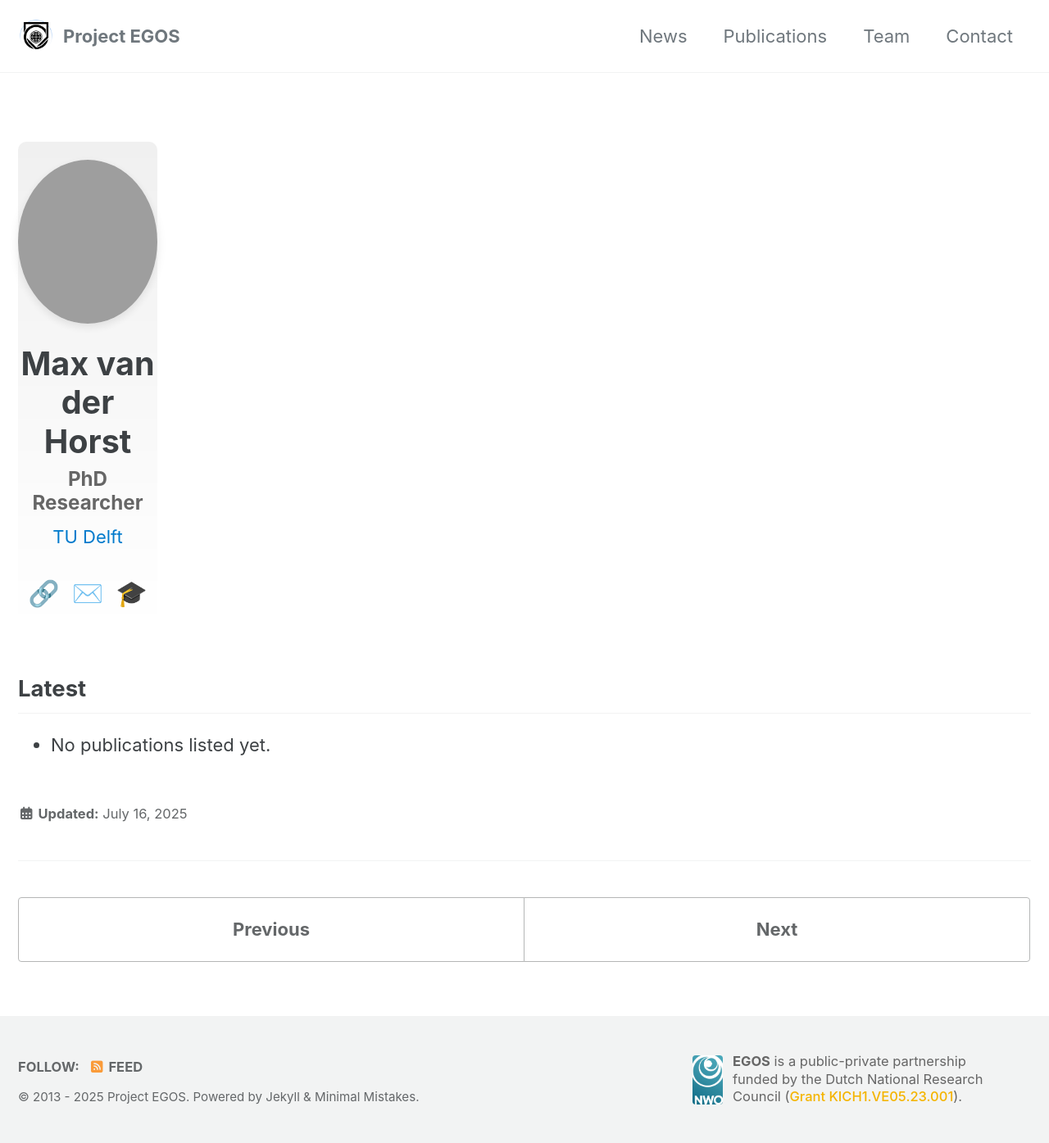
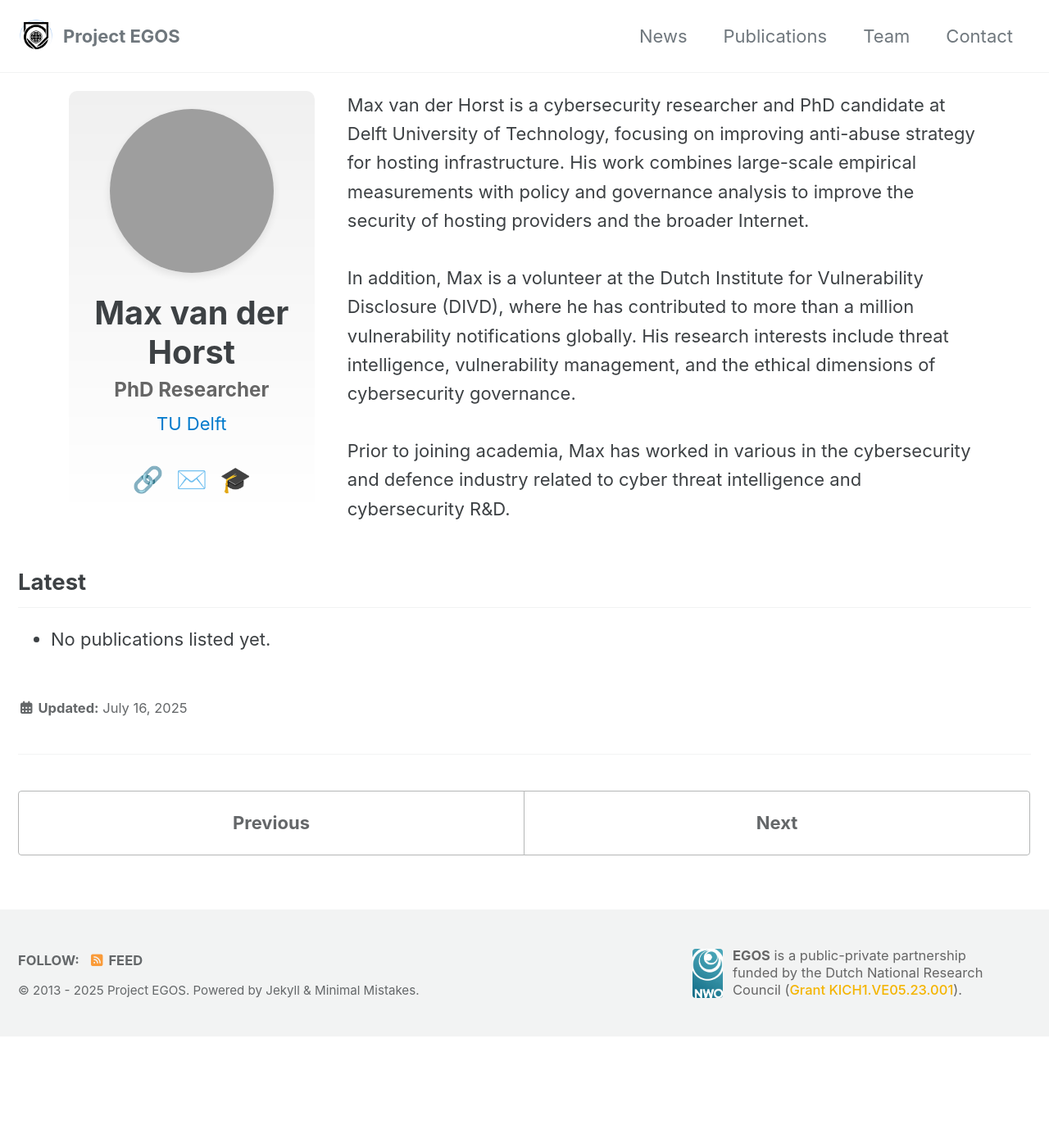
Before and after one commit to Maximand/egos-website, a Jekyll site: the page built from _team/max-van-der-horst.md, in a window 1280 px wide. Shown: the whole page at 82% size. Built offline with Jekyll 4.4.1, drawn with Linux system fonts in a browser that asks for light colours; cached includes are drawn as plain includes; after the commit the page ends 1265 px from its top, so only the background shows below that; grey boxes are pictures that could not be loaded.

Commit message:
Fix member cards

```diff
--- a/_data/team.yaml
+++ b/_data/team.yaml
@@ -83,4 +83,8 @@
   website: "https://disclosing.observer"
   email: "m.h.vanderhorst@tudelft.nl"
   scholar: "https://scholar.google.com/citations?user=OW_MGpUAAAAJ"
-  bio: ""
+  bio: "Max van der Horst is a cybersecurity researcher and PhD candidate at Delft University of Technology, focusing on improving anti-abuse strategy for hosting infrastructure. His work combines large-scale empirical measurements with policy and governance analysis to improve the security of hosting providers and the broader Internet.
+  <br><br>
+  In addition, Max is a volunteer at the Dutch Institute for Vulnerability Disclosure (DIVD), where he has contributed to more than a million vulnerability notifications globally. His research interests include threat intelligence, vulnerability management, and the ethical dimensions of cybersecurity governance.
+  <br><br>
+  Prior to joining academia, Max has worked in various in the cybersecurity and defence industry related to cyber threat intelligence and cybersecurity R&D."
--- a/assets/css/main.scss
+++ b/assets/css/main.scss
@@ -221,13 +221,13 @@ body.layout--team_member .page__content {
   display: flex;
   align-items: flex-start;
   gap: 40px;
-  /*padding: 0 5%;      */    /* small side padding */
-  padding-top: 5%;
+  padding: 0 5%;          /* small side padding */
+  /*padding-top: 5%;*/
 }
 
 /* Fixed left column for photo */
 .team-profile-photo {
-  flex: 0 0 170px;        /* slightly larger column */
+  flex: 0 0 300px;        /* slightly larger column */
   text-align: center;
 }
 
@@ -244,9 +244,9 @@ body.layout--team_member .page__content {
 .team-profile-bio {
   flex: 1;
   width: auto;
-  font-size: 1.05rem;
-  line-height: 1.65;
-  min-width: 0;           /* prevent flexbox shrinking weirdness */
+  font-size: 1rem;
+  line-height: 1.6;
+  min-width: 50%;           /* prevent flexbox shrinking weirdness */
 }
 
 /* Responsive stacking */
```
Also changed, not shown: 10 other files.
